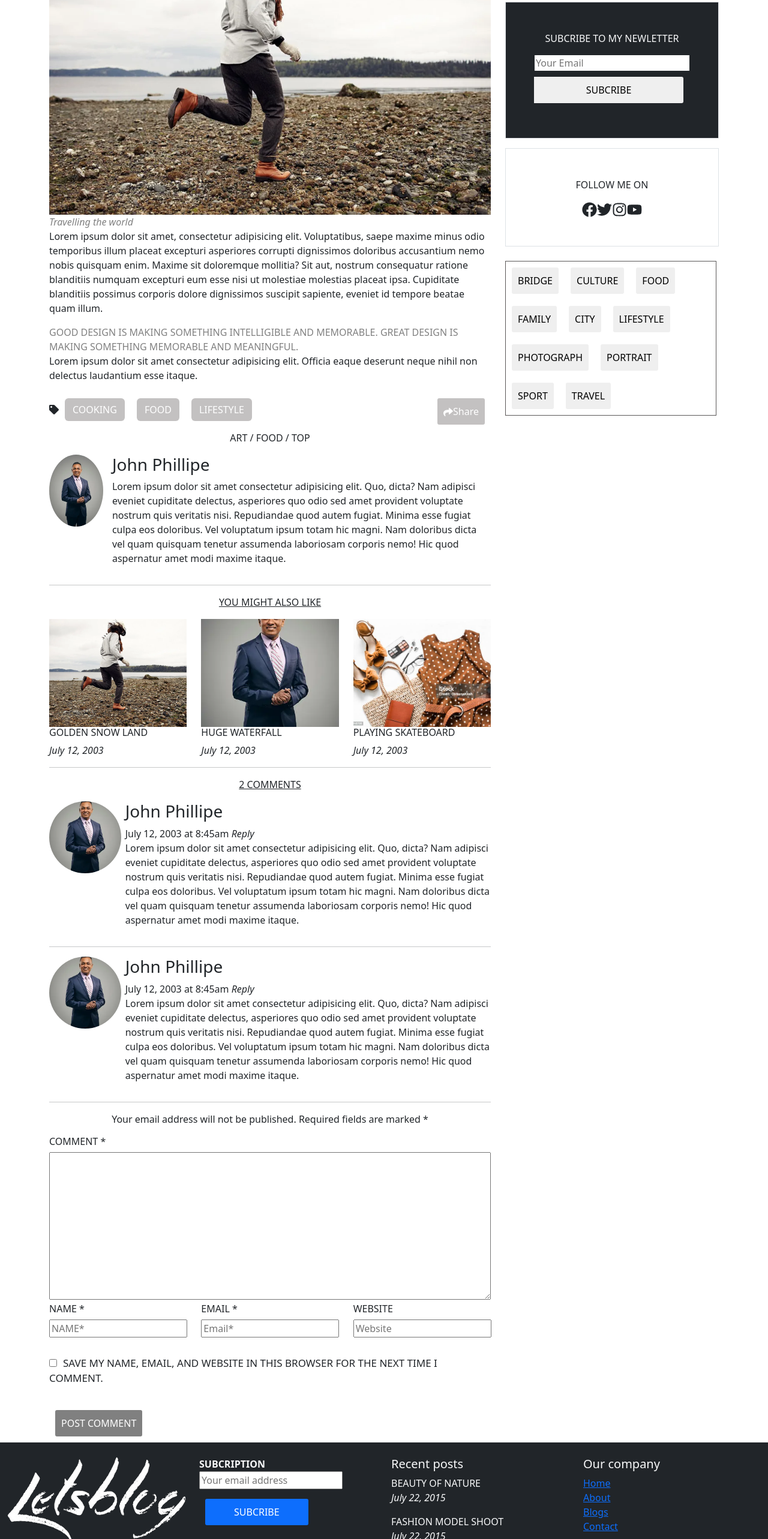
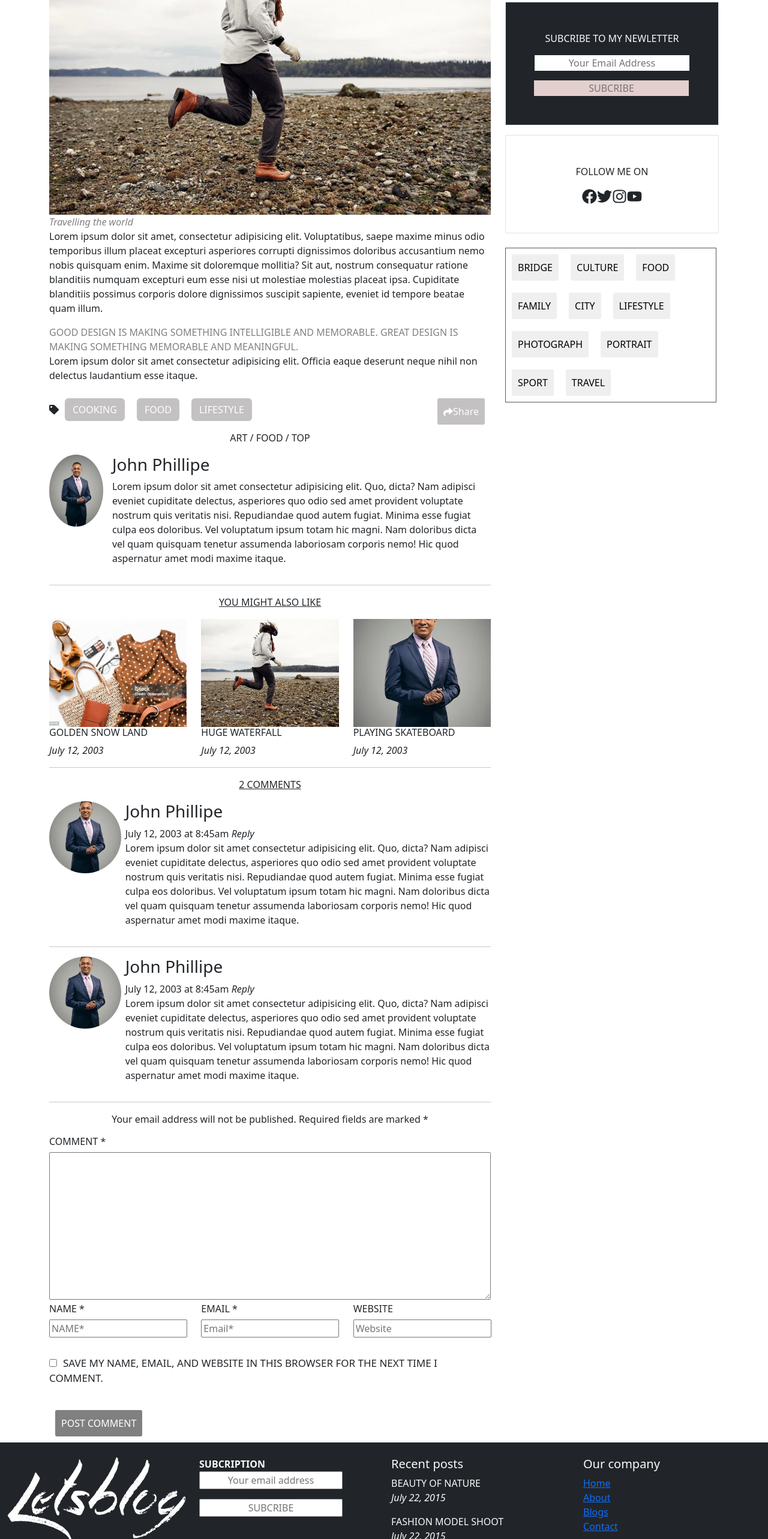
Before and after one commit to realmintech/reactBlog, a React (Create React App) app in the folder my-react-app/: page /blogs in a window 1280 px wide. Shown: the part 1040-3606 px from the top of the page at 60% size. Built offline with nearby package versions, Linux system fonts and the light colour scheme.

Commit message:
improving

```diff
--- a/my-react-app/src/Components/commentSection/Comment.jsx
+++ b/my-react-app/src/Components/commentSection/Comment.jsx
@@ -6,31 +6,35 @@ import ManOnSuit from "../../assets/man_image.webp";
 
 
 export default function Comment() {
+  const data = [
+    {
+      image_url: Wears,
+      title: "GOLDEN SNOW LAND",
+      today_date: "July 12, 2003",
+    },
+    {
+      image_url: BeautyPic,
+      title: "HUGE WATERFALL",
+      today_date: "July 12, 2003",
+    },
+    {
+      image_url: ManOnSuit,
+      title: "PLAYING SKATEBOARD",
+      today_date: "July 12, 2003",
+    },
+  ];
   return (
     <>
-      {/* <======== move this to another component =====> begins */}
       <p className="trending">YOU MIGHT ALSO LIKE</p>
       <div className="row likedImg">
-        <div className="col">
-          <img src={BeautyPic} alt="" className="beautyPic" />{" "}
-          {/* style this image properly cuz it looks strecth  (i told you to offen use object-fit property*/}
-          <h6 className="title">GOLDEN SNOW LAND</h6>
-          <em>July 12, 2003</em>
-        </div>
-        <div className="col">
-          <img src={ManOnSuit} alt="" className="beautyPic" />
-          <h6 className="title">HUGE WATERFALL</h6>
-          <em>July 12, 2003</em>
-        </div>
-        <div className="col">
-          {/* style this image properly cuz it looks strecth  */}
-          <img src={Wears} alt="" className="beautyPic" />
-          <h6 className="title">PLAYING SKATEBOARD</h6>
-          <em>July 12, 2003</em>
-        </div>
+          {data.map((item,index)=>(
+            <div className="col-sm-6 col-md-4 col-lg-4" key={index}>
+              <img src={item.image_url} alt="" className="beautyPic" />
+              <h6 className="title">{item.title}</h6>
+              <em>{item.today_date}</em>
+            </div>
+          ))}
       </div>
-
-      {/* <======== move this to another component =====> ends */}
     </>
   );
 }
--- a/my-react-app/src/Components/common/footer/Footer.css
+++ b/my-react-app/src/Components/common/footer/Footer.css
@@ -32,7 +32,11 @@ input {
   width: 100%;
 }
 
-.subcribeBtn {
+.footer_subcribe {
+  background-color: rgb(228, 207, 207);
+  color: white;
+  text-transform: uppercase;
+  text-align: center;
   width: 100%;
-  padding: 0 50px;
+  border: none;
 }
--- a/my-react-app/src/Components/common/footer/Footer.jsx
+++ b/my-react-app/src/Components/common/footer/Footer.jsx
@@ -10,36 +10,65 @@ const Footer = () => {
       <Container fluid>
         <Row>
           <Col sm={6} md={4} lg={3}>
-          <img src={Logo} alt="letsBlog" className='text-white' text="white" />
+            <img
+              src={Logo}
+              alt="letsBlog"
+              className="text-white"
+              text="white"
+            />
           </Col>
           <Col sm={6} md={4} lg={3}>
             <strong>SUBCRIPTION</strong>
             <br />
             <div>
-              <input type="email" name="email" id="email" placeholder='Your email address' border="none" className='subcribeInput'/>
+              <input
+                type="email"
+                name="email"
+                id="email"
+                placeholder="Your email address"
+                border="none"
+                className="subcribeInput text-center"
+              />
               <br />
-              <button type="submit" className='my-3 px-5 bg-primary text-white subcribeBtn'>SUBCRIBE</button>
+              <input
+                className="footer_subcribe mt-3 text-center"
+                placeholder="SUBCRIBE"
+              />
             </div>
           </Col>
           <Col sm={6} md={4} lg={3}>
             <h5>Recent posts</h5>
-            <p>BEAUTY OF NATURE  <br /> <em>July 22, 2015</em> </p>
-            <p>FASHION MODEL SHOOT <br /> <em>July 22, 2015</em></p>
-            <p>GOLDEN SNOW LAND <br /> <em>July 22, 2015</em></p>
+            <p>
+              BEAUTY OF NATURE <br /> <em>July 22, 2015</em>{" "}
+            </p>
+            <p>
+              FASHION MODEL SHOOT <br /> <em>July 22, 2015</em>
+            </p>
+            <p>
+              GOLDEN SNOW LAND <br /> <em>July 22, 2015</em>
+            </p>
           </Col>
           <Col sm={6} md={4} lg={3}>
             <h5>Our company</h5>
             <ul className="list-unstyled">
-              <li><a href="/">Home</a></li>
-              <li><a href="/About">About</a></li>
-              <li><a href="/Blogs">Blogs</a></li>
-              <li><a href="/Contact">Contact</a></li>
+              <li>
+                <a href="/">Home</a>
+              </li>
+              <li>
+                <a href="/About">About</a>
+              </li>
+              <li>
+                <a href="/Blogs">Blogs</a>
+              </li>
+              <li>
+                <a href="/Contact">Contact</a>
+              </li>
             </ul>
           </Col>
         </Row>
         <Row>
           <Col>
-          <hr />
+            <hr />
             <p>&copy; 2024 Let's Blog. All rights reserved.</p>
           </Col>
         </Row>
--- a/my-react-app/src/Components/newsLetterComponent/Index.css
+++ b/my-react-app/src/Components/newsLetterComponent/Index.css
@@ -29,6 +29,11 @@
   border: none;
 }
 
-.subcribe {
+.new_letter-button {
+  background-color: rgb(228, 207, 207);
+  color: white;
+  text-transform: uppercase;
+  text-align: center;
   width: 100%;
+  border: none;
 }
--- a/my-react-app/src/Components/newsLetterComponent/Index.jsx
+++ b/my-react-app/src/Components/newsLetterComponent/Index.jsx
@@ -8,11 +8,16 @@ export default function Newsletter() {
         <p className="text-center">SUBCRIBE TO MY NEWLETTER</p>
         <form action="#" className="input-borderless">
           <div class="input-group">
-            <input type="text" className="newLetterInput" placeholder="Your Email" />
+            <input
+              type="text"
+              className="newLetterInput text-center"
+              placeholder="Your Email Address"
+            />
             <br />
-            <button className="subcribe">
-              SUBCRIBE
-            </button>
+            <input
+              className="new_letter-button mt-3 text-white"
+              placeholder="SUBCRIBE"
+            />
           </div>
         </form>
       </div>
```
